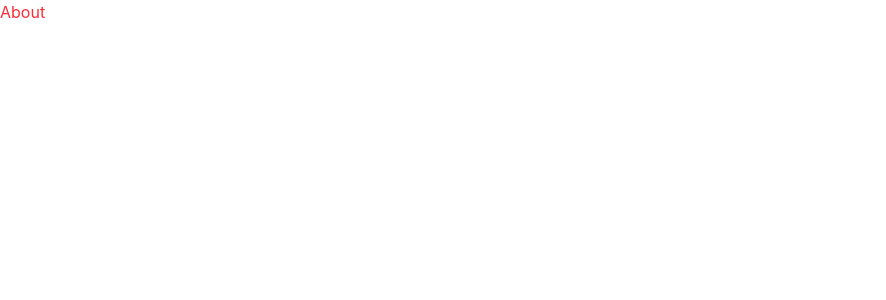
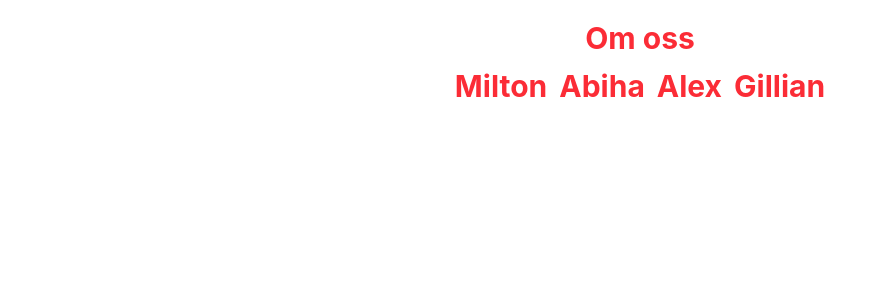
Before and after one commit to mr-milt/chashack, a React (Vite) app: page /AboutUs in a window 1280 px wide. Shown: the top 300 px of the page, without its empty margins (0-886 px from the left). Built offline with nearby package versions, Linux system fonts and the light colour scheme.

Commit message:
about us

```diff
--- a/src/pages/About.jsx
+++ b/src/pages/About.jsx
@@ -1,5 +1,30 @@
-import react from 'react'
+import react from "react";
 
 export default function About() {
-    return (<div className=' text-red-500'>About</div>)
+  return (
+    <div className="flex flex-col justify-center text-red-500 gap-3 m-5">
+      <div className="flex justify-center text-3xl text-center items-center font-bold">
+        Om oss
+      </div>
+
+      <div className="flex gap-3 flex-row justify-center">
+        <div className="flex text-3xl text-center items-center font-bold">
+          <img src="" alt="" />
+          <p>Milton</p>
+        </div>
+        <div className="flex text-3xl text-center items-center font-bold">
+          <img src="" alt="" />
+          <p>Abiha</p>
+        </div>
+        <div className="flex text-3xl text-center items-center font-bold">
+          <img src="" alt="" />
+          <p>Alex</p>
+        </div>
+        <div className="flex text-3xl text-center items-center font-bold">
+          <img src="" alt="" />
+          <p>Gillian</p>
+        </div>
+      </div>
+    </div>
+  );
 }
```
